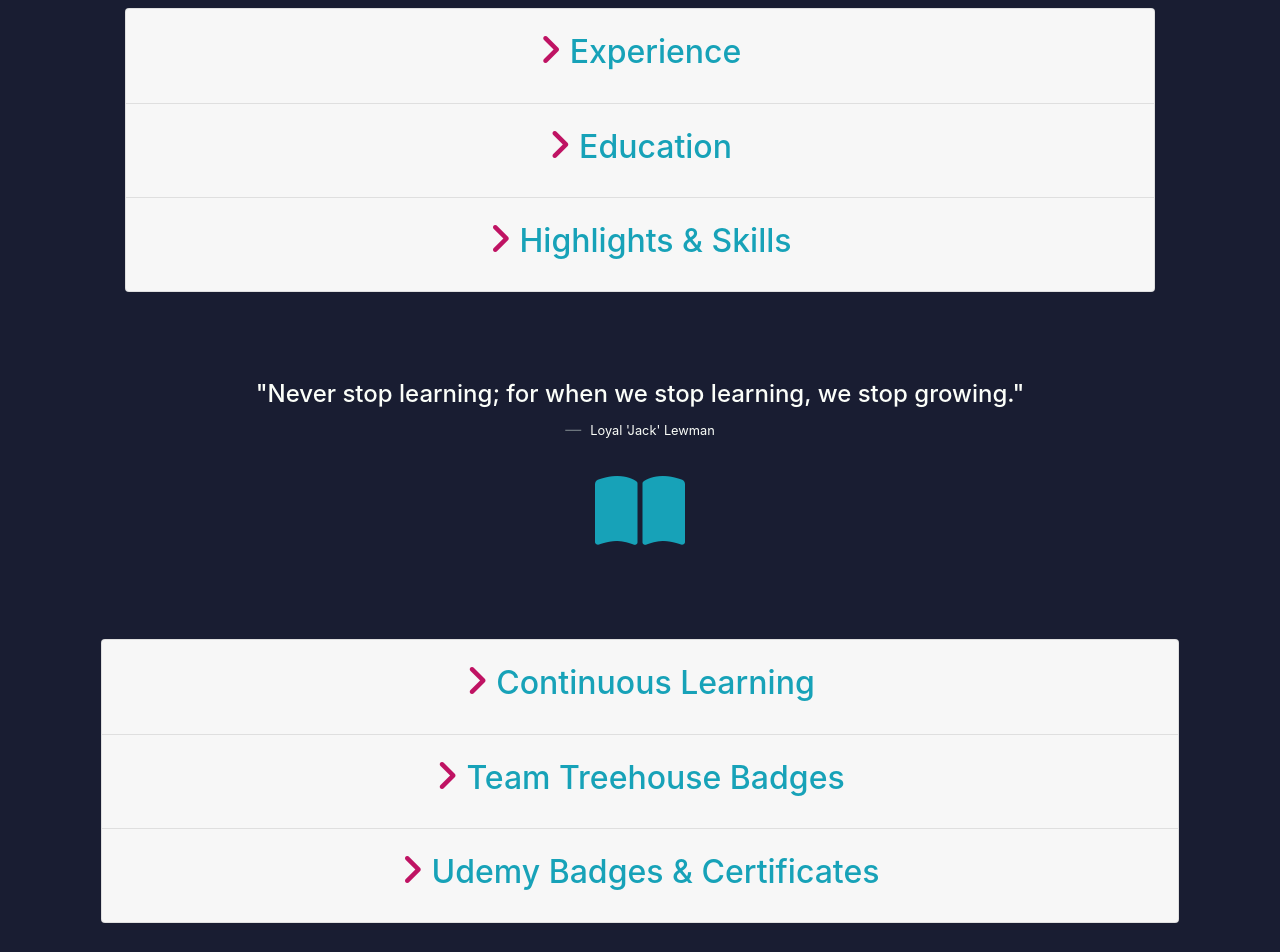
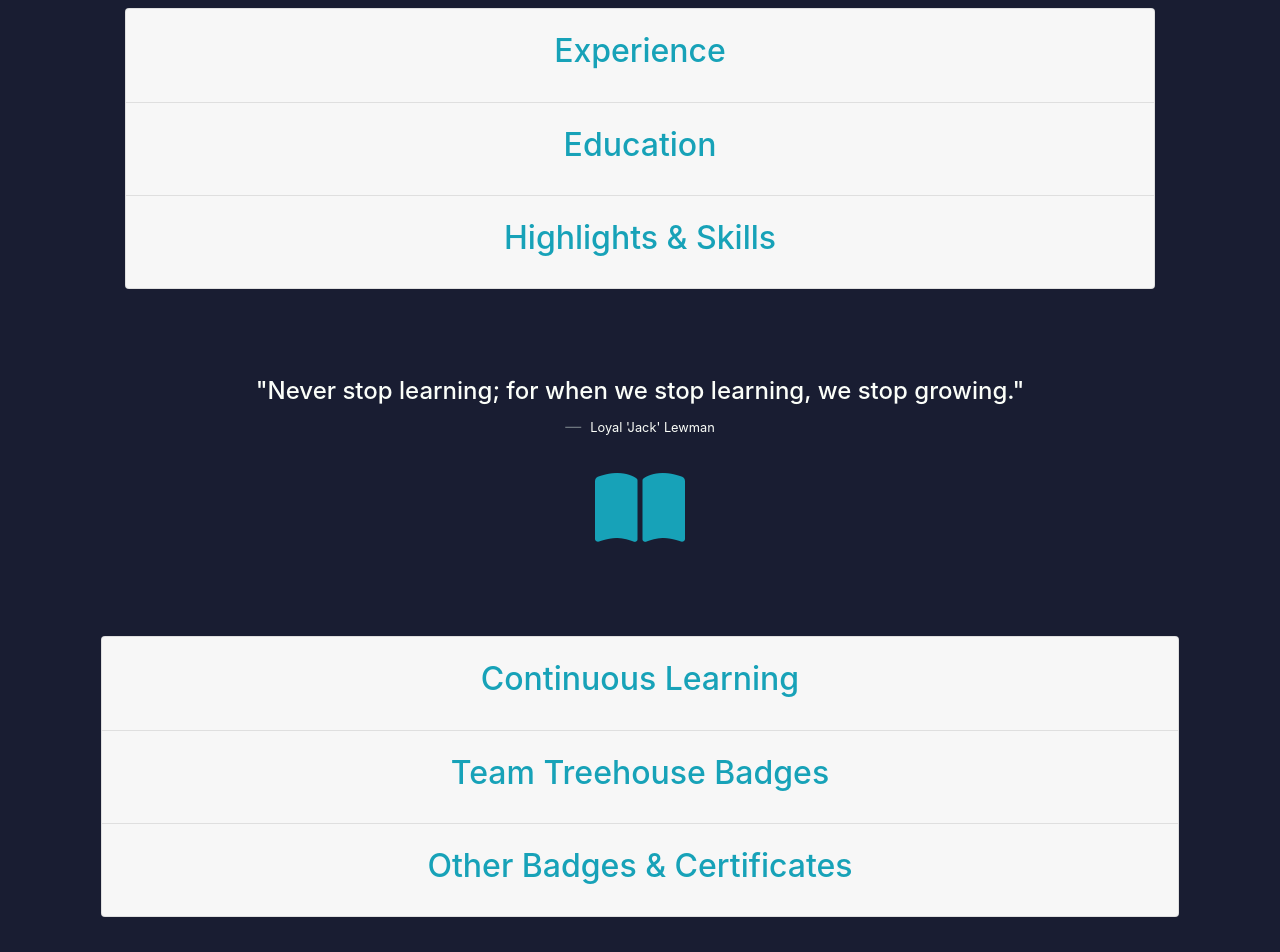
Before and after one commit to tiannavittoria/tiannavittoria.github.io, a plain HTML site: page index.html in a window 1280 px wide. Shown: the part 2360-3312 px from the top of the page. Drawn offline with nearby package versions, Linux system fonts and the light colour scheme.

Commit message:
updated ui and fixed broken link

```diff
--- a/index.html
+++ b/index.html
@@ -160,7 +160,7 @@
             <div class="card-header" id="headingOne">
               <h2 class="mb-0">
                 <button class="btn btn-link btn-color btn-color:hover" type="button" data-toggle="collapse" data-target="#collapseOne" aria-expanded="true" aria-controls="collapseOne">
-                <h5><i class="fas fa-angle-right about-arrow"></i> Experience</h5>
+                <h5>Experience</h5>
                 </button>
               </h2>
             </div>
@@ -212,7 +212,7 @@
             <div class="card-header" id="headingTwo">
               <h2 class="mb-0">
                 <button class="btn btn-link collapsed btn-color btn-color:hover btn-color:active" type="button" data-toggle="collapse" data-target="#collapseTwo" aria-expanded="false" aria-controls="collapseTwo">
-                <h5><i class="fas fa-angle-right about-arrow"></i> Education</h5>
+                <h5>Education</h5>
                 </button>
               </h2>
             </div>
@@ -245,7 +245,7 @@
             <div class="card-header" id="headingThree">
               <h2 class="mb-0">
                 <button class="btn btn-link collapsed btn-color btn-color:hover btn-color:active" type="button" data-toggle="collapse" data-target="#collapseThree" aria-expanded="false" aria-controls="collapseThree">
-                <h5><i class="fas fa-angle-right about-arrow"></i> Highlights & Skills</h5>
+                <h5>Highlights & Skills</h5>
                 </button>
               </h2>
             </div>
@@ -341,7 +341,7 @@
                 <div class="card-header" id="headingFour">
                   <h2 class="mb-0">
                     <button class="btn btn-link btn-color btn-color:hover btn-color:active" type="button" data-toggle="collapse" data-target="#collapseFour" aria-expanded="true" aria-controls="collapseFour">
-                    <h5><i class="fas fa-angle-right about-arrow"></i> Continuous Learning</h5>
+                    <h5>Continuous Learning</h5>
                     </button>
                   </h2>
                 </div>
@@ -360,7 +360,7 @@
                 <div class="card-header" id="headingFive">
                   <h2 class="mb-0">
                     <button class="btn btn-link btn-color btn-color:hover collapsed" type="button" data-toggle="collapse" data-target="#collapseFive" aria-expanded="false" aria-controls="collapseFive">
-                    <h5><i class="fas fa-angle-right about-arrow"></i> Team Treehouse Badges</h5>
+                    <h5>Team Treehouse Badges</h5>
                     </button>
                   </h2>
                 </div>
@@ -433,7 +433,7 @@
                 <div class="card-header" id="headingSix">
                   <h2 class="mb-0">
                     <button class="btn btn-link btn-color btn-color:hover collapsed" type="button" data-toggle="collapse" data-target="#collapseSix" aria-expanded="false" aria-controls="collapseSix">
-                    <h5><i class="fas fa-angle-right about-arrow"></i> Udemy Badges & Certificates</h5>
+                    <h5>Other Badges & Certificates</h5>
                     </button>
                   </h2>
                 </div>
@@ -476,7 +476,7 @@
           <h5 class="card-header text-color-babypowder bg-color-gunmetal p-4 no-border"><i class="fas fa-angle-right about-arrow"></i> Extras</h5>
             <div class="card-body no-border">
               <div class="container no-border">
-                <h5 class="card-title text-color-teal mt-4"><i class="fas fa-angle-right about-arrow"></i><Strong> When I'm Not Scrumming It I am:</Strong></h5>
+                <h5 class="card-title text-color-teal mt-4"><Strong> When I'm Not Scrumming It I am:</Strong></h5>
                 <br>
                   <ol>
                     <li>Living the mom life - (It's the best life there is)</li>
@@ -487,7 +487,7 @@
                     <li>Listening to my favorite Podcasts - (<a href="https://www.codenewbie.org/podcast">Codenewbie</a>, <a href="https://www.redhat.com/en/command-line-heroes">Command Line Heros</a>,<a href="https://ryanripley.com/agile-for-humans/"> Agile for Humans</a> & <a href="https://scrum-master-toolbox.org/">Scrum Master Tool Box</a>)</li>
                   </ol>
 
-                <h5 class="card-title text-color-teal mt-4"><i class="fas fa-angle-right about-arrow"></i><strong> Freelance Projects:</strong></h5>
+                <h5 class="card-title text-color-teal mt-4"><strong> Freelance Projects:</strong></h5>
                   <ol>
                     <li>Video Promo for 1 Million Women to Tech - <a href="https://www.youtube.com/watch?time_continue=4&v=Mq0GmhQI5r4">Click to watch</a></li>
                     <li>Marketing Promo for 1MWTT Augmented Reality Week - <a href="https://youtu.be/0wH_PXksuCw">Click to watch</a></li>
@@ -552,7 +552,7 @@
                   <ul class="social d-flex flex-wrap justify-content-center">
                     <li class="social-icons"><a href="https://twitter.com/tiannavittoria_"><i class="fab fa-twitter"></i></a></li>
                     <li class="social-icons"><a href="https://github.com/tiannavittoria"><i class="fab fa-github"></i></a></li>
-                    <li class="social-icons"><a href="https://www.linkedin.com/in/tianna-vittoria-6b51b2155/"><i class="fab fa-linkedin-in"></i></a></li>
+                    <li class="social-icons"><a href="https://www.linkedin.com/in/tianna-vittoria"><i class="fab fa-linkedin-in"></i></a></li>
                     <li class="social-icons"><a href="https://www.youtube.com/channel/UC4n1YNeqK00J6YORTAfngqQ?view_as=public"><i class="fab fa-youtube"></i></a></li>
                     <li class="social-icons"><a href="https://stackoverflow.com/users/9317390/kero38?tab=profile"><i class="fab fa-stack-overflow"></i></a></li>
                   </ul>
```
